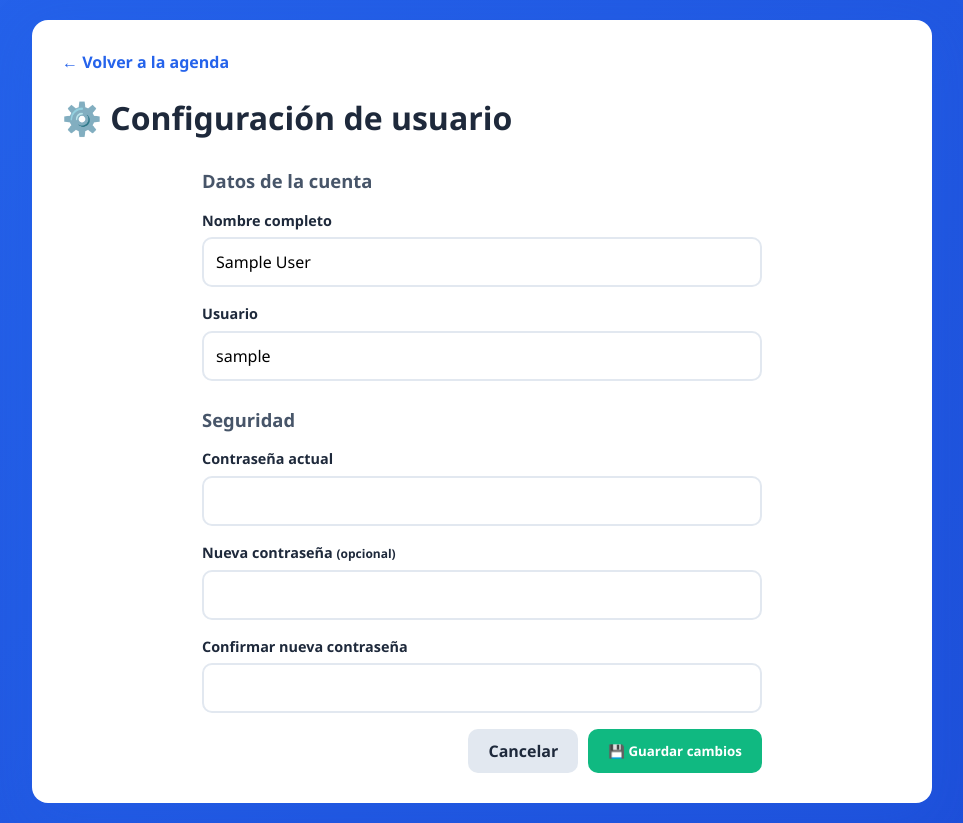
After one commit to JoseIsaac/proyectoAgenda, a Flask app: page /configuracion in a window 1280 px wide. The commit adds this page. Shown: the whole page, without its empty margins (158-1121 px from the left). Run offline with Flask 3, Linux system fonts and the light colour scheme; the visitor is signed in with stand-in values (Sample User, id 1).

Commit message:
actualizacion de todos los modulos

```diff
--- a/app.py
+++ b/app.py
@@ -78,6 +78,79 @@ def login():
 def logout():
     session.clear()
     return redirect(url_for('login'))
+
+# ===== CONFIGURACIÓN DE USUARIO =====
+@app.route('/configuracion', methods=['GET', 'POST'])
+def configuracion():
+    if 'usuario' not in session:
+        return redirect(url_for('login'))
+
+    mensaje = ""
+    tipo_mensaje = ""
+    usuario_actual = session['usuario']
+
+    if request.method == 'POST':
+        nuevo_usuario = request.form.get('usuario', '').strip()
+        nuevo_nombre = request.form.get('nombre_completo', '').strip()
+        contrasena_actual = request.form.get('contrasena_actual', '').strip()
+        nueva_contrasena = request.form.get('nueva_contrasena', '').strip()
+        confirmar_contrasena = request.form.get('confirmar_contrasena', '').strip()
+
+        if not nuevo_usuario or not nuevo_nombre or not contrasena_actual:
+            mensaje = "Completa el usuario, el nombre y la contraseña actual."
+        elif nueva_contrasena != confirmar_contrasena:
+            mensaje = "Las nuevas contraseñas no coinciden."
+        else:
+            conexion = conectar()
+            if conexion:
+                try:
+                    cursor = conexion.cursor(dictionary=True)
+                    cursor.execute(
+                        "SELECT contrasena FROM usuarios WHERE usuario = %s",
+                        (usuario_actual,)
+                    )
+                    usuario_encontrado = cursor.fetchone()
+
+                    if not usuario_encontrado or usuario_encontrado['contrasena'] != contrasena_actual:
+                        mensaje = "La contraseña actual no es correcta."
+                    elif nueva_contrasena and len(nueva_contrasena) < 4:
+                        mensaje = "La nueva contraseña debe tener al menos 4 caracteres."
+                    else:
+                        if nueva_contrasena:
+                            cursor.execute(
+                                """UPDATE usuarios
+                                   SET usuario = %s, nombre_completo = %s, contrasena = %s
+                                   WHERE usuario = %s""",
+                                (nuevo_usuario, nuevo_nombre, nueva_contrasena, usuario_actual)
+                            )
+                        else:
+                            cursor.execute(
+                                """UPDATE usuarios
+                                   SET usuario = %s, nombre_completo = %s
+                                   WHERE usuario = %s""",
+                                (nuevo_usuario, nuevo_nombre, usuario_actual)
+                            )
+                        conexion.commit()
+                        session['usuario'] = nuevo_usuario
+                        session['nombre'] = nuevo_nombre
+                        usuario_actual = nuevo_usuario
+                        mensaje = "Tus datos se actualizaron correctamente."
+                        tipo_mensaje = "exito"
+                except mysql.connector.IntegrityError:
+                    conexion.rollback()
+                    mensaje = "Ese nombre de usuario ya está en uso."
+                finally:
+                    conexion.close()
+            else:
+                mensaje = "No se pudo conectar a la base de datos."
+
+    return render_template(
+        'configuracion.html',
+        usuario=usuario_actual,
+        nombre=session.get('nombre', ''),
+        mensaje=mensaje,
+        tipo_mensaje=tipo_mensaje
+    )
 
 # ===== PÁGINA PRINCIPAL (PROTEGIDA) =====
 @app.route('/')
--- a/static/css/estilos.css
+++ b/static/css/estilos.css
@@ -216,6 +216,60 @@ input {
 
 .btn-cerrar:hover {
     transform: scale(1.05);
+}
+
+.btn-configuracion {
+    display: inline-block;
+    background: var(--color-informacion);
+    color: var(--blanco);
+    padding: 10px 18px;
+    border-radius: 8px;
+    font-weight: 600;
+    margin: 8px 6px 0 10px;
+    transition: transform 0.2s;
+}
+
+.btn-configuracion:hover {
+    transform: scale(1.05);
+}
+
+.form-configuracion {
+    max-width: 560px;
+    margin: 0 auto;
+}
+
+.form-configuracion h2 {
+    margin: 25px 0 15px;
+    color: var(--texto-medio);
+    font-size: 1.15rem;
+}
+
+.form-configuracion .grupo-input {
+    margin-bottom: 16px;
+}
+
+.form-configuracion .grupo-input input {
+    width: 100%;
+    padding: 12px;
+    border: 2px solid var(--borde);
+    border-radius: var(--radio-borde);
+    font-size: 1rem;
+}
+
+.form-configuracion .grupo-input input:focus {
+    outline: none;
+    border-color: var(--color-primario);
+}
+
+.mensaje-exito {
+    margin: 20px 0;
+    padding: 12px 14px;
+    background: #ecfdf5;
+    color: #047857;
+    border-radius: 8px;
+    text-align: center;
+    font-weight: 500;
+    border-left: 4px solid var(--color-exito);
 }
 
 .btn-agregar {
--- /dev/null
+++ b/templates/configuracion.html
@@ -0,0 +1,50 @@
+<!DOCTYPE html>
+<html lang="es">
+<head>
+    <meta charset="UTF-8">
+    <meta name="viewport" content="width=device-width, initial-scale=1.0">
+    <title>⚙️ Configuración - Agenda Isaac</title>
+    <link rel="stylesheet" href="/static/css/estilos.css">
+</head>
+<body class="body-agenda">
+    <main class="contenedor">
+        <a href="/" class="volver">← Volver a la agenda</a>
+        <h1>⚙️ Configuración de usuario</h1>
+
+        {% if mensaje %}
+        <div class="{{ 'mensaje-exito' if tipo_mensaje == 'exito' else 'mensaje-error' }}">{{ mensaje }}</div>
+        {% endif %}
+
+        <form class="form-configuracion" action="/configuracion" method="post">
+            <h2>Datos de la cuenta</h2>
+            <div class="grupo-input">
+                <label for="nombre_completo">Nombre completo</label>
+                <input type="text" id="nombre_completo" name="nombre_completo" value="{{ nombre }}" required>
+            </div>
+            <div class="grupo-input">
+                <label for="usuario">Usuario</label>
+                <input type="text" id="usuario" name="usuario" value="{{ usuario }}" required autocomplete="username">
+            </div>
+
+            <h2>Seguridad</h2>
+            <div class="grupo-input">
+                <label for="contrasena_actual">Contraseña actual</label>
+                <input type="password" id="contrasena_actual" name="contrasena_actual" required autocomplete="current-password">
+            </div>
+            <div class="grupo-input">
+                <label for="nueva_contrasena">Nueva contraseña <small>(opcional)</small></label>
+                <input type="password" id="nueva_contrasena" name="nueva_contrasena" autocomplete="new-password">
+            </div>
+            <div class="grupo-input">
+                <label for="confirmar_contrasena">Confirmar nueva contraseña</label>
+                <input type="password" id="confirmar_contrasena" name="confirmar_contrasena" autocomplete="new-password">
+            </div>
+
+            <div class="modal-botones">
+                <a href="/" class="btn-cancelar">Cancelar</a>
+                <button type="submit" class="btn-guardar">💾 Guardar cambios</button>
+            </div>
+        </form>
+    </main>
+</body>
+</html>
--- a/templates/inicio.html
+++ b/templates/inicio.html
@@ -12,6 +12,7 @@
             <h1>📒 Agenda Isaac</h1>
             <div>
                 <span class="bienvenida">👋 Bienvenido, {{ usuario }}</span>
+                <a href="/configuracion" class="btn-configuracion">⚙️ Configuración</a>
                 <a href="/logout" class="btn-cerrar">🚪 Cerrar Sesión</a>
             </div>
         </div>
```
